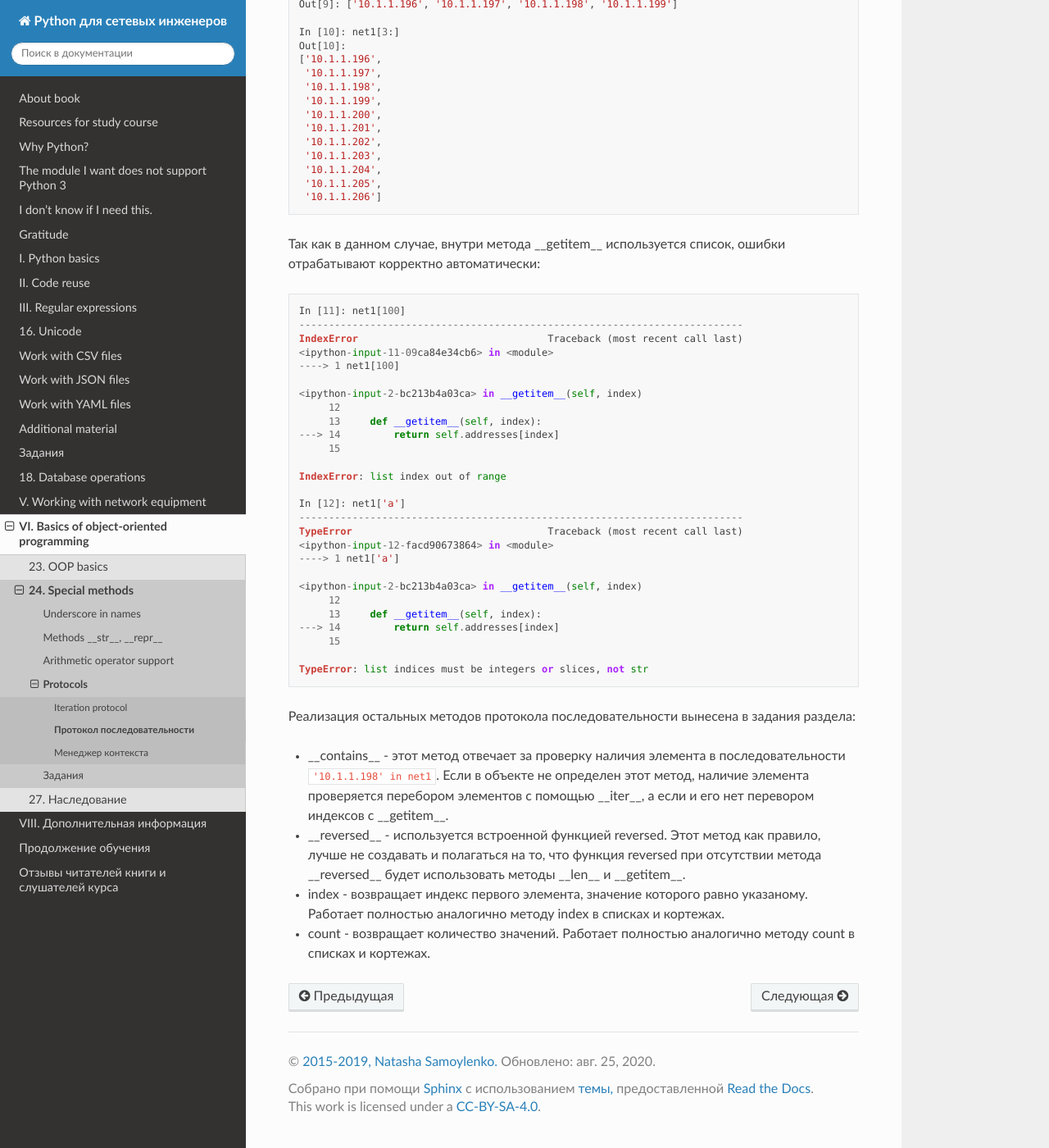
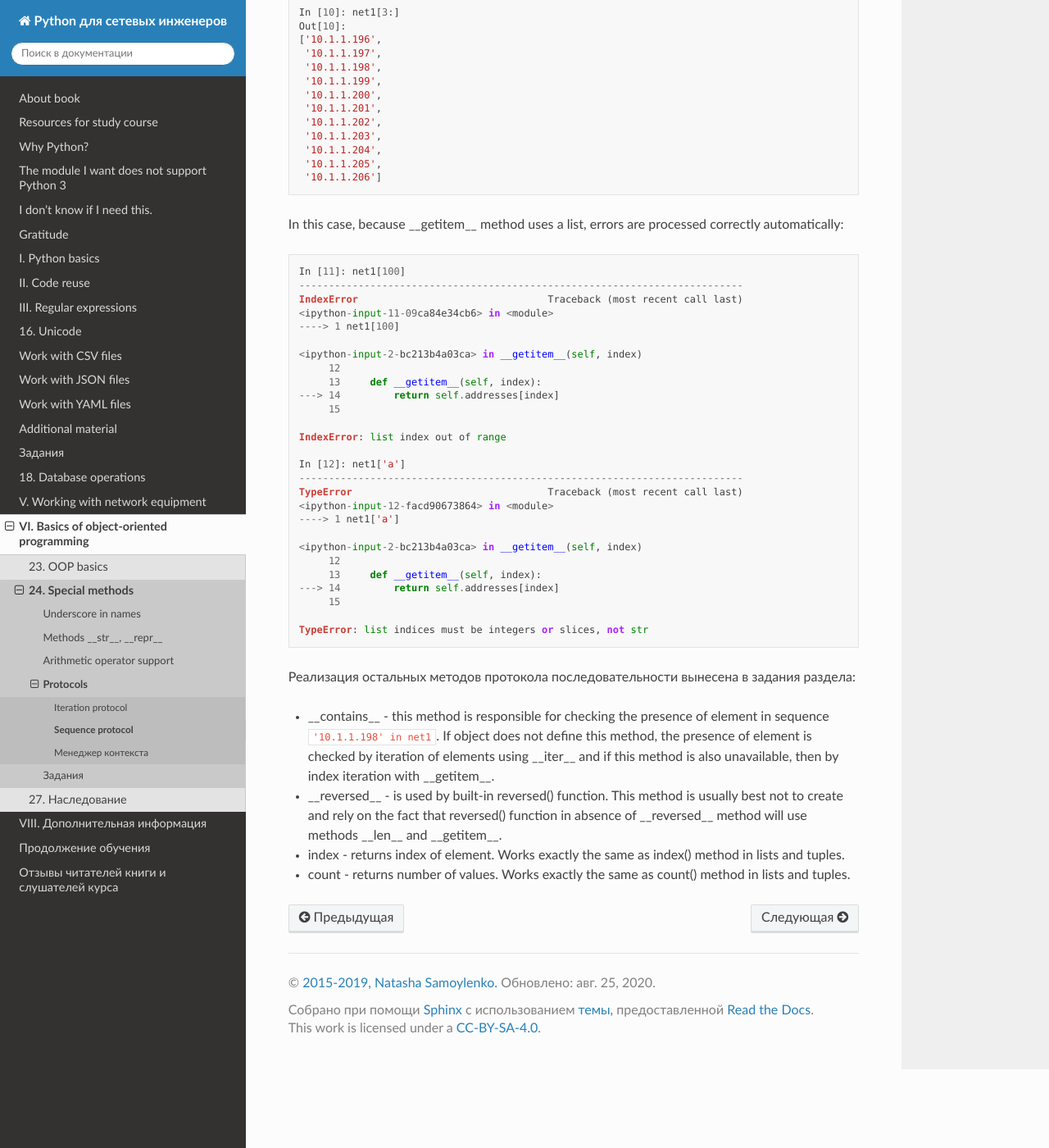
Before and after one commit to Aidar5/nattoeng, a Sphinx documentation site: the page built from docs/source/book/24_oop_special_methods/sequence_protocol.rst, in a window 1280 px wide and 1400 px high, scrolled down 1263 px. Shown: the whole window at 82% size. Built offline with Sphinx 7.4.7 and the Read the Docs theme 2.0.0, drawn with Linux system fonts in a browser that asks for light colours; pages that are not in the unit, such as notebooks, are missing from menus; some of the changed text lies outside the part shown.

Commit message:
Update sequence_protocol.rst

```diff
--- a/docs/source/book/24_oop_special_methods/sequence_protocol.rst
+++ b/docs/source/book/24_oop_special_methods/sequence_protocol.rst
@@ -1,12 +1,9 @@
-Протокол последовательности
+Sequence protocol
 ~~~~~~~~~~~~~~~~~~~~~~~~~~~
 
-В самом базовом варианте, протокол последовательности (sequence) включает
-два метода: __len__ и __getitem__. В более полном варианте также методы:
-__contains__, __iter__, __reversed__, index и count. Если последовательность изменяема,
-добавляются еще несколько методов.
+In the most basic version, sequence protocol (sequence) includes two methods: __len__ and __getitem__. In more complete version also methods: __contains__, __iter__, __reversed__, index and count. If sequence is mutable, several other methods are added.
 
-Добавим методы __len__ и __getitem__ к классу Network:
+Add __len__ and __getitem__ methods to Network class:
 
 .. code:: python
 
@@ -27,7 +24,7 @@ __contains__, __iter__, __reversed__, index и count. Если последов
        ...:
 
 
-Метод __len__ вызывается функцией len:
+Method __len__ is called by len() function:
 
 .. code:: python
 
@@ -37,7 +34,7 @@ __contains__, __iter__, __reversed__, index и count. Если последов
     Out[3]: 2
 
 
-А метод __getitem__ при обращении по индексу таким образом:
+And __getitem__ method is called when you acess item by index:
 
 .. code:: python
 
@@ -50,7 +47,7 @@ __contains__, __iter__, __reversed__, index и count. Если последов
     In [6]: net1[-1]
     Out[6]: '10.1.1.194'
 
-Метод __getitem__ отвечает не только обращение по индексу, но и за срезы:
+__getitem__ method is responsible not only for access by index, but also for slices:
 
 .. code:: python
 
@@ -76,8 +73,7 @@ __contains__, __iter__, __reversed__, index и count. Если последов
      '10.1.1.205',
      '10.1.1.206']
 
-Так как в данном случае, внутри метода __getitem__ используется список,
-ошибки отрабатывают корректно автоматически:
+In this case, because __getitem__ method uses a list, errors are processed correctly automatically:
 
 .. code:: python
 
@@ -112,14 +108,7 @@ __contains__, __iter__, __reversed__, index и count. Если последов
 
 Реализация остальных методов протокола последовательности вынесена в задания раздела:
 
-* __contains__ - этот метод отвечает за проверку наличия элемента в
-  последовательности ``'10.1.1.198' in net1``. Если в объекте не определен этот метод,
-  наличие элемента проверяется перебором элементов с помощью __iter__, а если и его нет
-  перевором индексов с __getitem__.
-* __reversed__ - используется встроенной функцией reversed. Этот метод как правило,
-  лучше не создавать и полагаться на то, что функция reversed при отсутствии
-  метода __reversed__ будет использовать методы __len__ и __getitem__.
-* index - возвращает индекс первого элемента, значение которого равно указаному.
-  Работает полностью аналогично методу index в списках и кортежах.
-* count - возвращает количество значений. Работает полностью аналогично методу
-  count в списках и кортежах.
+* __contains__ - this method is responsible for checking the presence of element in sequence ``'10.1.1.198' in net1``. If object does not define this method, the presence of element is checked by iteration of elements using __iter__ and if this method is also unavailable, then by index iteration with __getitem__.
+* __reversed__ - is used by built-in reversed() function. This method is usually best not to create and rely on the fact that reversed() function in absence of __reversed__ method will use methods __len__ and __getitem__.
+* index - returns index of element. Works exactly the same as index() method in lists and tuples.
+* count - returns number of values. Works exactly the same as count() method in lists and tuples.
```
